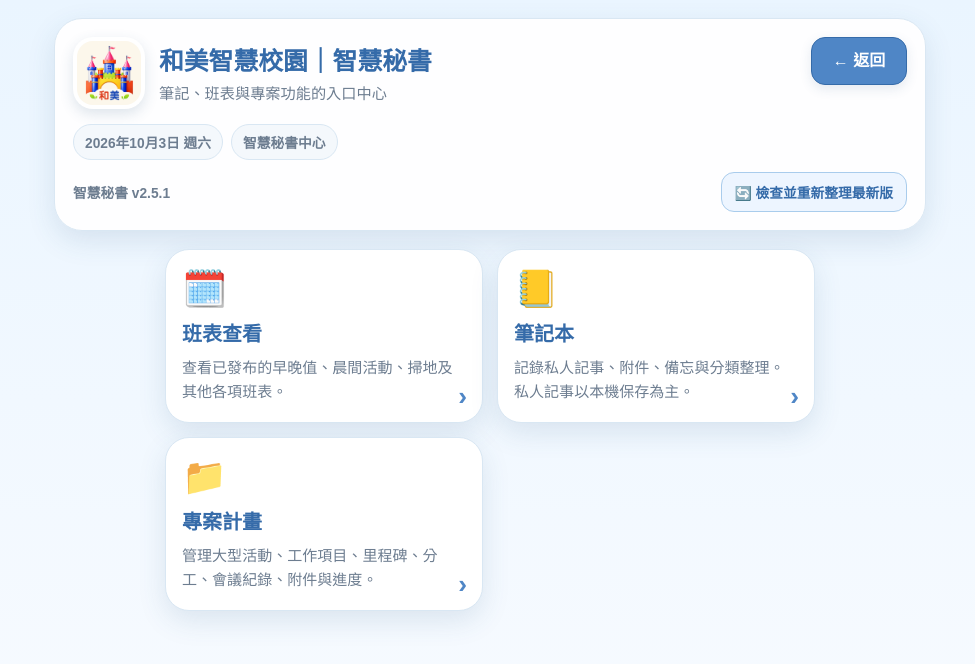
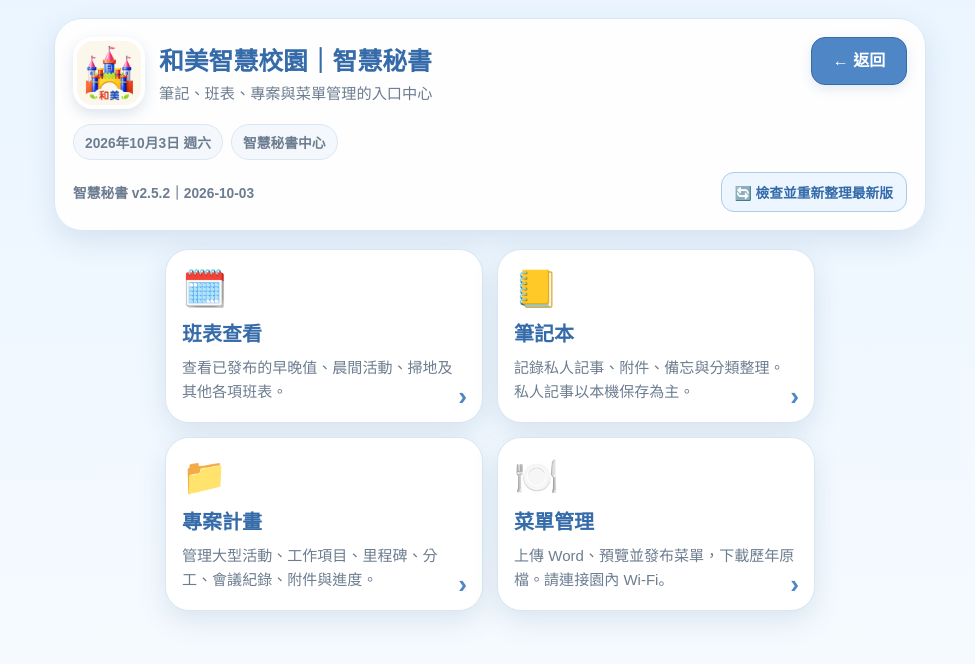
Before and after one commit to jack159966-ai/Heremay-Smart-Campus, a plain HTML site: page secretary.html in a window 1280 px wide. Shown: the whole page, without its empty margins (150-1125 px from the left). Drawn offline with Linux system fonts and the light colour scheme.

Commit message:
將菜單功能放進智慧秘書裡面

```diff
--- a/secretary.html
+++ b/secretary.html
@@ -4,7 +4,7 @@
   <meta charset="UTF-8" />
   <meta name="viewport" content="width=device-width, initial-scale=1.0" />
   <meta name="theme-color" content="#dceeff" />
-  <title>和美智慧校園｜智慧秘書 v2.5.1</title>
+  <title>和美智慧校園｜智慧秘書 v2.5.2</title>
   <style>
     :root{
       --bg:#eef7ff;
@@ -224,7 +224,7 @@
                onerror="this.src='assets/app-icon.png?v=20260722'">
           <div>
             <h1>和美智慧校園｜智慧秘書</h1>
-            <div class="subtitle">筆記、班表與專案功能的入口中心</div>
+            <div class="subtitle">筆記、班表、專案與菜單管理的入口中心</div>
           </div>
         </div>
         <button class="campus-return" type="button" onclick="location.href='admin.html'" aria-label="返回主管首頁" title="返回主管首頁">← 返回</button>
@@ -234,7 +234,7 @@
         <span class="pill">智慧秘書中心</span>
       </div>
       <div class="version-row">
-        <span class="version-label">智慧秘書 v2.5.1</span>
+        <span class="version-label">智慧秘書 v2.5.2｜2026-10-03</span>
         <button class="refresh-btn" type="button" onclick="refreshLatestVersion()">🔄 檢查並重新整理最新版</button>
       </div>
     </section>
@@ -256,6 +256,12 @@
         <div class="icon">📁</div>
         <h2>專案計畫</h2>
         <p>管理大型活動、工作項目、里程碑、分工、會議紀錄、附件與進度。</p>
+        <span class="arrow">›</span>
+      </button>
+      <button class="menu-card" type="button" onclick="location.href='https://heremay-8t.myqnapcloud.com:9444/menu-admin'">
+        <div class="icon">🍽️</div>
+        <h2>菜單管理</h2>
+        <p>上傳 Word、預覽並發布菜單，下載歷年原檔。請連接園內 Wi-Fi。</p>
         <span class="arrow">›</span>
       </button>
     </section>
```
Also changed, not shown: admin.html (+2 -3 lines).
